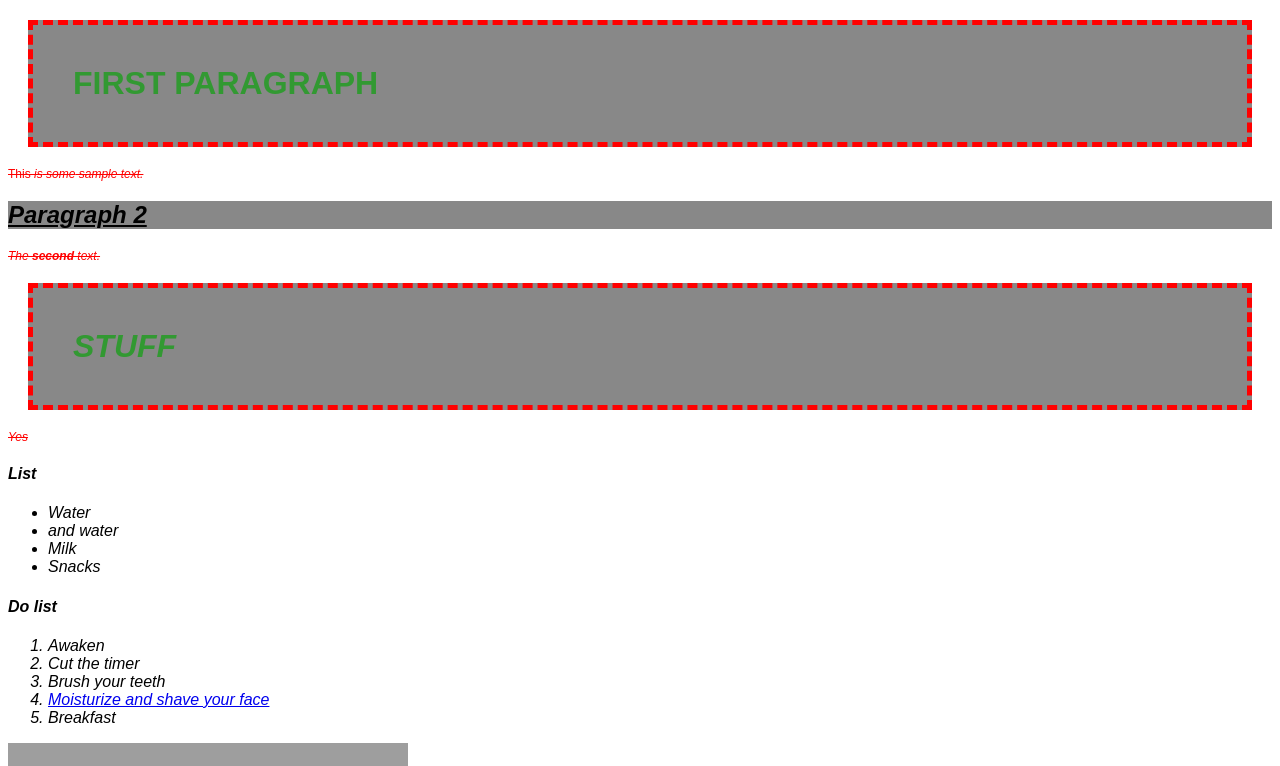
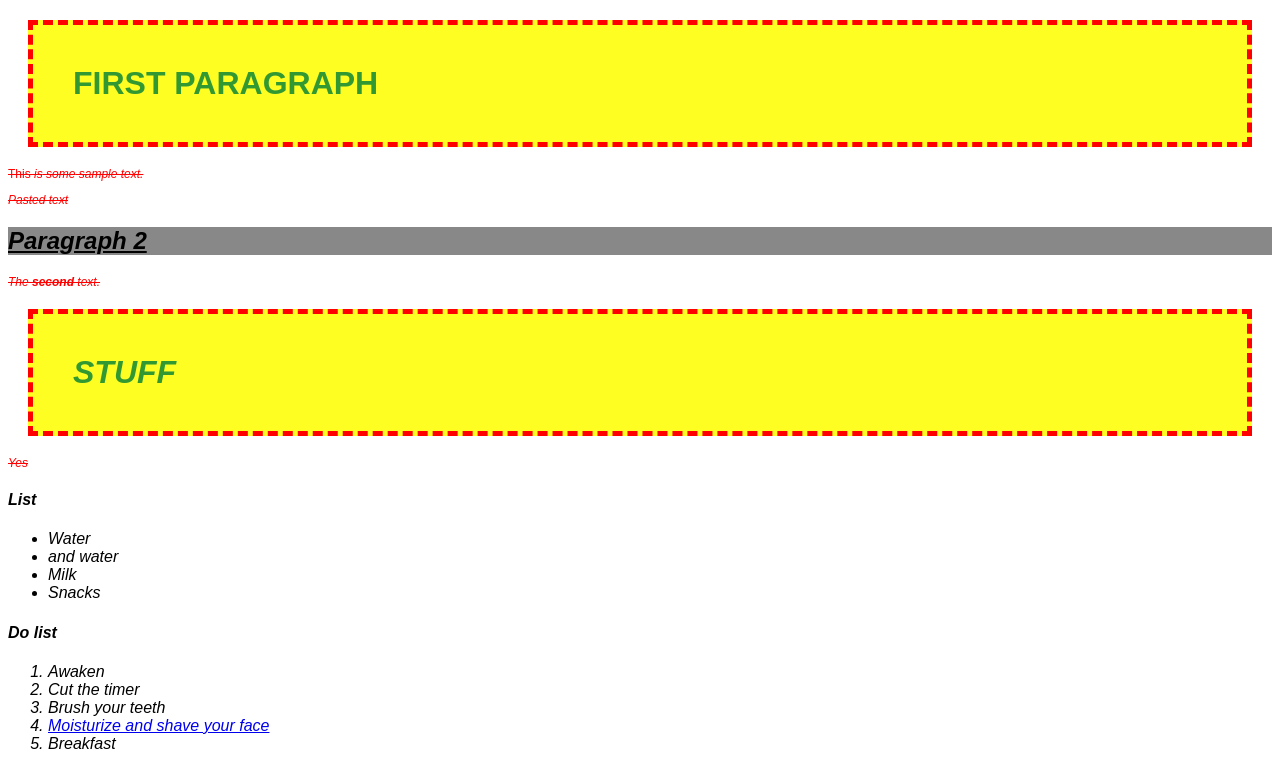
Before and after one commit to KevinH0/lab-12-html, a plain HTML site: page index.html in a window 1280 px wide. Shown: the top 766 px of the page. Drawn offline with Linux system fonts and the light colour scheme; grey boxes are pictures that could not be loaded.

Commit message:
added class and selectors and their properties

```diff
--- a/index.html
+++ b/index.html
@@ -5,11 +5,13 @@
 	<title>THE WEBSITE</title>
 </head>
 <body>
-	<h1>First paragraph</h1>
+	<h1 class ="spotlight">First paragraph</h1>
 	<p>This <i>is<i> <em>some</em> sample text.</p>
+	<div class="intro">
+		<p>Pasted text</p>
 	<h2>Paragraph 2</h2>
 	<p>The <strong>second</strong> text.</p>
-	<h1> STUFF </h1>
+	<h1 class ="spotlight"> STUFF </h1>
 	<p>Yes</p>
 	<h4>List </h4>
 	<ul>
--- a/style.css
+++ b/style.css
@@ -25,3 +25,13 @@ h2{
 *{
 	font-family: sans-serif;
 }
+/*ID*/
+#intro{
+	border-width: 1px;
+	border-style: solid;
+	border-color: black;
+}
+/*Class selectors*/
+.spotlight{
+	background-color: #FEFE22;
+}
```
